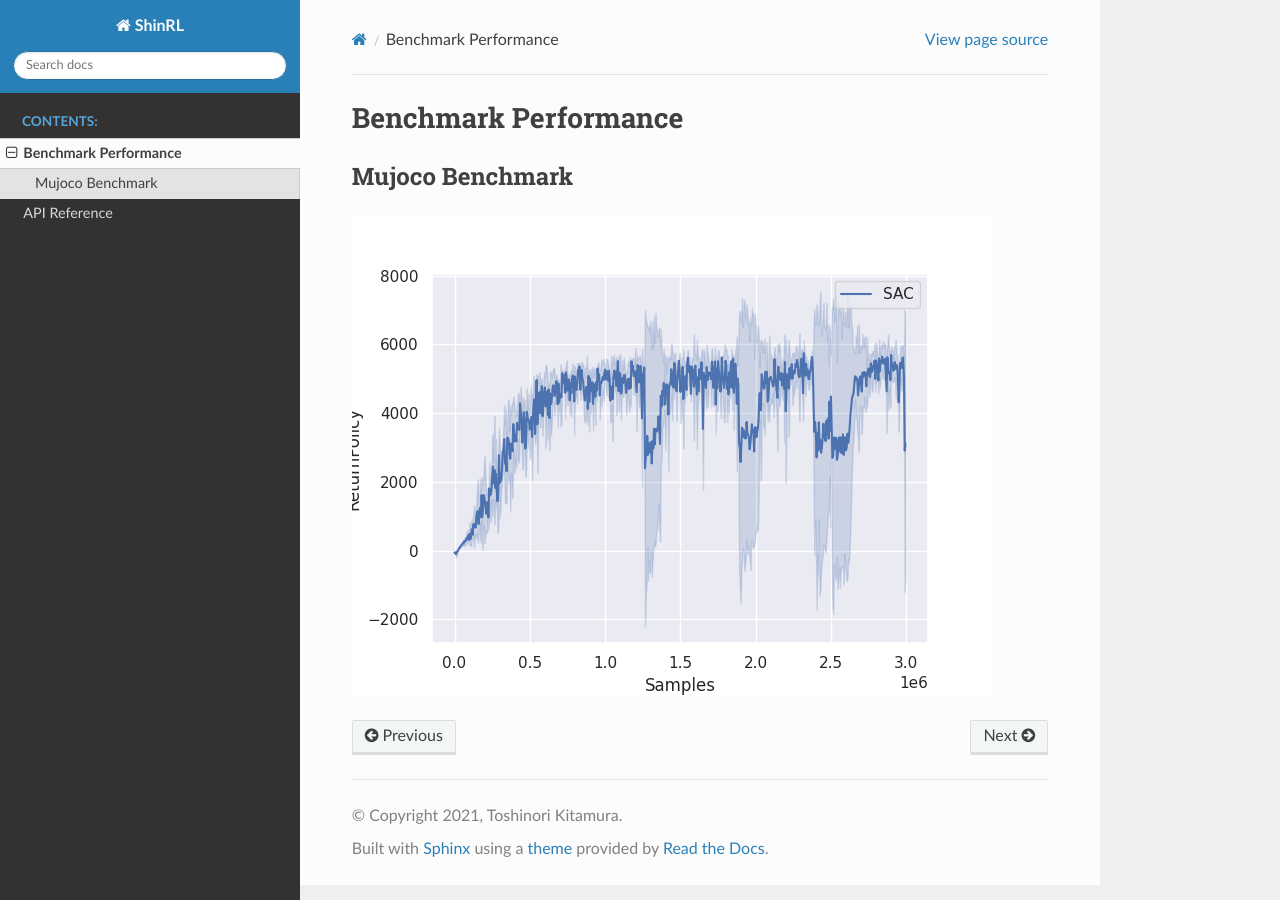
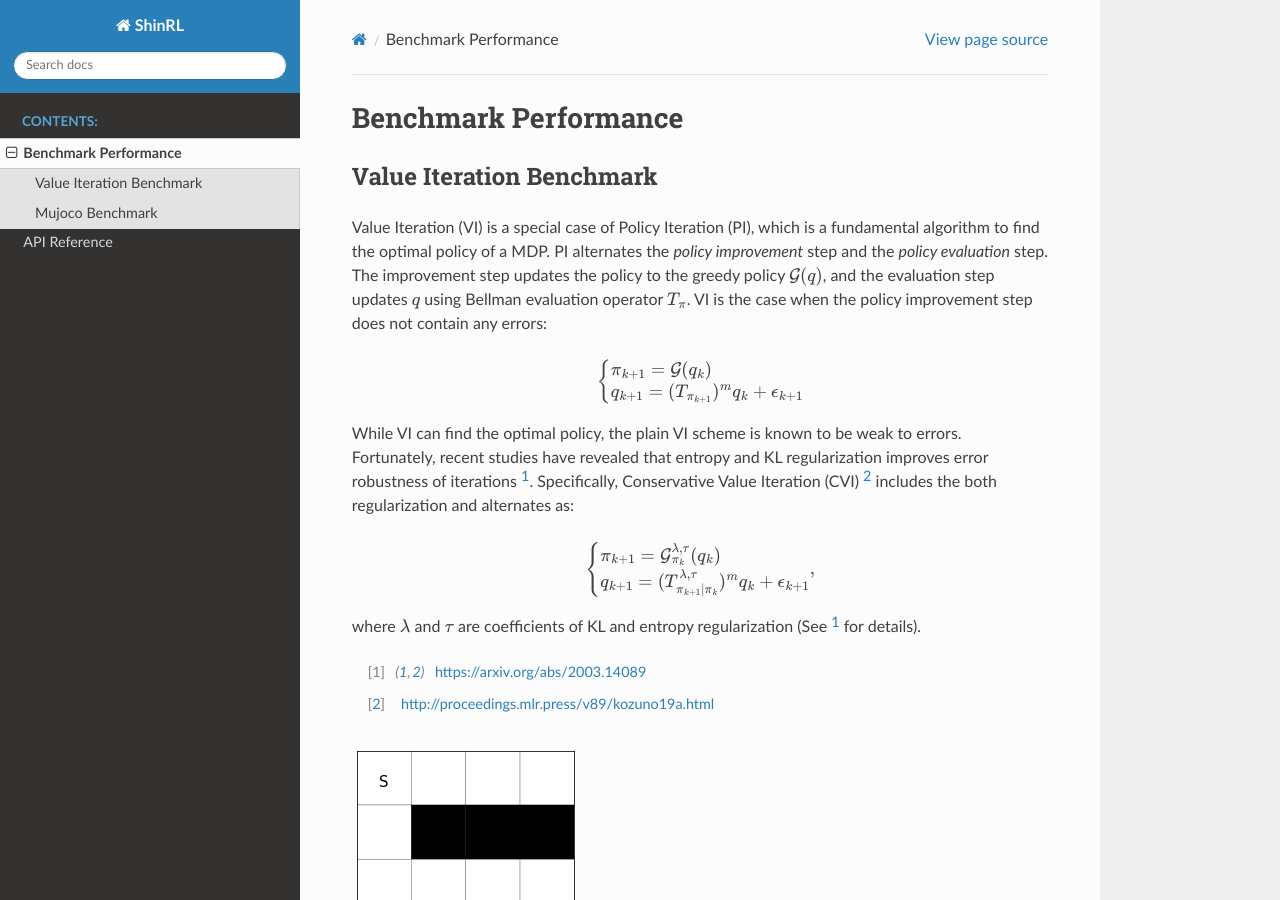
Before and after one commit to syuntoku14/debugRL, a Sphinx documentation site: the page built from docs/source/benchmark.rst, in a window 1280 px wide and 900 px high. Built offline with Sphinx 7.4.7 and the Read the Docs theme 2.0.0, drawn with Linux system fonts in a browser that asks for light colours.

```diff
--- a/docs/source/benchmark.rst
+++ b/docs/source/benchmark.rst
@@ -1,6 +1,41 @@
 Benchmark Performance
 =====================
 
+Value Iteration Benchmark
+------------------
+
+Value Iteration (VI) is a special case of Policy Iteration (PI), which is a fundamental algorithm to find the optimal policy of a MDP.
+PI alternates the *policy improvement* step and the *policy evaluation* step.
+The improvement step updates the policy to the greedy policy :math:`\mathcal{G}(q)`, and the evaluation step updates :math:`q` using Bellman evaluation operator :math:`T_{\pi}`.
+VI is the case when the policy improvement step does not contain any errors:
+
+.. math::
+    \begin{cases}
+        \pi_{k+1} = \mathcal{G}(q_k) \\
+        q_{k+1} = (T_{\pi_{k+1}})^m q_k + \epsilon_{k+1}
+    \end{cases}
+
+While VI can find the optimal policy, the plain VI scheme is known to be weak to errors.
+Fortunately, recent studies have revealed that entropy and KL regularization improves error robustness of iterations [1]_.
+Specifically, Conservative Value Iteration (CVI) [2]_ includes the both regularization and alternates as:
+
+.. math::
+    \begin{cases}
+        \pi_{k+1} = \mathcal{G}^{\lambda, \tau}_{\pi_k}(q_k) \\
+        q_{k+1} = (T^{\lambda, \tau}_{\pi_{k+1}|\pi_k})^m q_k + \epsilon_{k+1}
+    \end{cases},
+
+where :math:`\lambda` and :math:`\tau` are coefficients of KL and entropy regularization (See [1]_ for details).
+
+.. [1] https://arxiv.org/abs/2003.14089
+.. [2] http://proceedings.mlr.press/v89/kozuno19a.html
+
+.. image:: images/maze.png
+
+.. image:: images/oracle_vi.png
+.. image:: images/exact_vi.png
+.. image:: images/sampling_vi.png
+.. image:: images/sampling_fitted_vi.png
 
 Mujoco Benchmark
 ------------------
```
Also changed, not shown: README.md (+15 -7 lines), docs/source/images/exact_vi.png (added), docs/source/images/maze.png (added), docs/source/images/oracle_vi.png (added), docs/source/images/sampling_fitted_vi.png (added), docs/source/images/sampling_vi.png (added), 12 other files.
